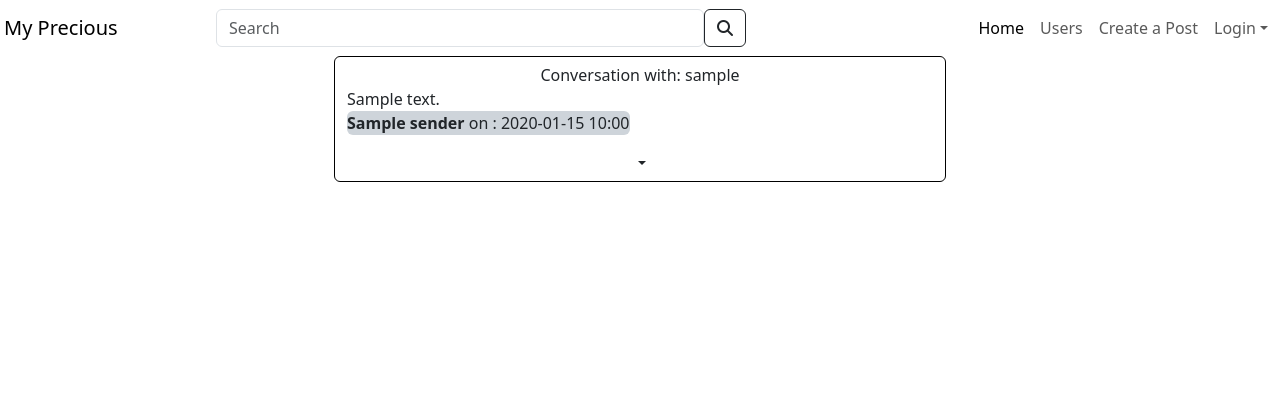
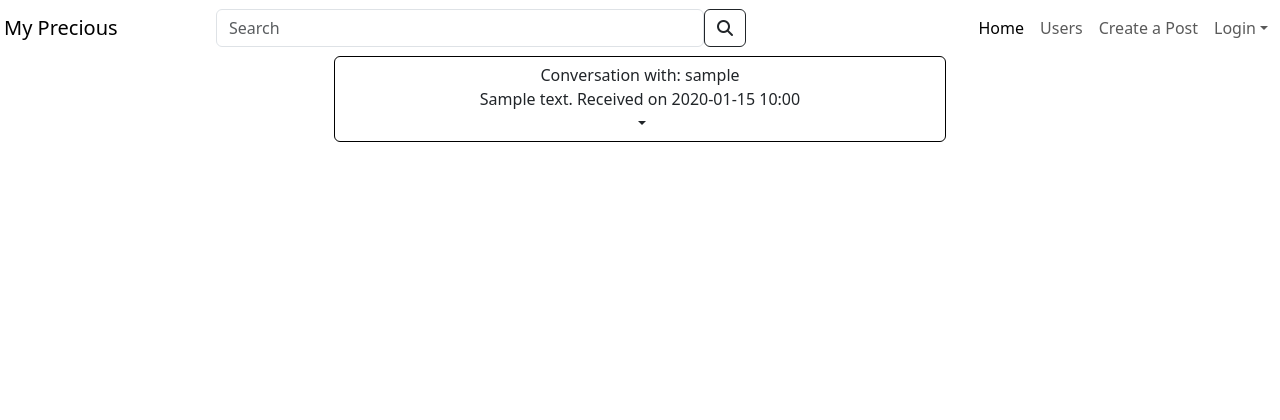
Before and after one commit to Tomosius/My_Precious, a Django app: template conversations/templates/conversations_list.html in a window 1280 px wide. Shown: the top 420 px of the page. Run offline with Django 5.2, Linux system fonts and the light colour scheme; the template is opened without the code that fills it: most values are stand-ins (such as "Sample title", 1, 10 or a date in 2020); some libraries are stand-ins or nearby versions.

Commit message:
fixed mistakes with HTML validation

```diff
--- a/conversations/templates/conversations_list.html
+++ b/conversations/templates/conversations_list.html
@@ -6,40 +6,40 @@
 			<div class="dropdown mx-auto col-12 col-sm-10 col-md-8 col-xl-6">
 				<!-- Main button for showing conversation participant -->
 				<button id="drop-down-3-messages-button-{{ conversation.id }}"
-				        class="w-100 text-break text-wrap btn border border-black dropdown-toggle" type="button"
+                        class="mw-100 w-100 text-break text-wrap btn border border-black dropdown-toggle" type="button"
                         data-bs-toggle="dropdown" data-target="#message-preview-{{ conversation.id }}"
-				        aria-expanded="false" aria-label="Drop Down button
-				        with Username and 3 messages preview">
+                        aria-expanded="false" aria-label="Drop Down button with Username and 3 messages preview">
                     Conversation with:
                     {% for participant in conversation.participants.all %}
                         {% if participant != request.user %}{{ participant.username }}{% endif %}
-					{% endfor %}
-					<!-- Div for message preview, placed outside the button but within the dropdown -->
-					<div id="message-preview-{{ conversation.id }}" class="message-preview">
+                    {% endfor %}<br>
+                    <span id="message-preview-{{ conversation.id }}" class="message-preview">
                         {% for message in conversation.last_three_messages %}
+	                        {% if message.sender == request.user %}
+                            <span class="sent message-container">
+	                            <span class="message-time">
+                                    {% if message.sender == request.user %}Sent{% else %}Received{% endif %} on {{ message.created_at|date:"Y-m-d H:i" }}
+                                </span>
+                                <span class="message-text">{{ message.text }}</span>
 
-							{% if message.sender == request.user %}
-								<div class="text-end">
-									<p class="mb-0">{{ message.text }}</p>
-									<p class="mt-0 d-inline-block bg-success-subtle rounded w-auto">Sent
-										on " {{ message.created_at|date:"Y-m-d H:i" }}</p>
-								</div>
+                            </span><br>
 	                        {% else %}
-								<div class="text-start">
-									<p class="mb-0">{{ message.text }}</p>
-									<p class="mt-0 d-inline-block bg-dark-subtle rounded w-auto">
-										<strong>{{ message.sender }} </strong>
-										on : {{ message.created_at|date:"Y-m-d H:i" }}
-									</p>
-								</div>
+	                        <span class="received message-container">
+		                        <span class="message-text">{{ message.text }}</span>
+                                <span class="message-time">
+                                    {% if message.sender == request.user %}Sent{% else %}Received{% endif %} on {{ message.created_at|date:"Y-m-d H:i" }}
+                                </span>
+
+
+                            </span><br>
 	                        {% endif %}
                         {% endfor %}
-					</div>
+                    </span>
                 </button>
 
 				<!-- Dropdown to display all messages -->
-				<ul class="dropdown-menu mx-auto col-12 col-sm-10 col-md-8 col-xl-6">
-					<li class="w-100 overflow-y-scroll inline d-inline-block" style="max-height: 70vh;">
+				<ul class="dropdown-menu mx-auto mw-100 w-100">
+					<li class="mw-100 w-100 mx-auto overflow-y-scroll inline d-inline-block" style="max-height: 70vh;">
 						{% for message in conversation.messages.all %}
 
 							{% if message.sender == request.user %}
@@ -66,7 +66,7 @@
 								<div class="mb-3">
 									<label>
 										<textarea name="text" placeholder="Write your message here..."
-										          class="form-control"></textarea>
+										          class="form-control w-100 "></textarea>
 									</label>
 								</div>
 								<button type="submit" class="btn btn-primary"
--- a/posts/views.py
+++ b/posts/views.py
@@ -96,7 +96,7 @@ def generic_search(model, search_query):
     return results
 
 
-ITEMS_PER_PAGE_OPTIONS = [3, 5, 10, 20, 50]  # to see how pagination works,
+ITEMS_PER_PAGE_OPTIONS = [5, 10, 20, 50]  # to see how pagination works,
 
 
 # just add 2 items per page.
--- a/users/templates/user_profile.html
+++ b/users/templates/user_profile.html
@@ -7,10 +7,10 @@
 	  <!-- Mobile View Tabs -->
   <ul class="nav nav-tabs d-sm-none" id="myTab" role="tablist">
     <li class="nav-item col-6" role="presentation">
-      <button class="nav-link active mx-auto" id="left-tab" data-bs-toggle="tab" href="#left" role="tab" aria-controls="left" aria-selected="true">User Profile</button>
+      <a class="nav-link active mx-auto" id="left-tab" data-bs-toggle="tab" href="#left" role="tab" aria-controls="left" aria-selected="true">User Profile</a>
     </li>
     <li class="nav-item col-6" role="presentation">
-      <button class="nav-link mx-auto" id="right-tab" data-bs-toggle="tab" href="#right" role="tab" aria-controls="right" aria-selected="false">Posts</button>
+      <a class="nav-link mx-auto" id="right-tab" data-bs-toggle="tab" href="#right" role="tab" aria-controls="right" aria-selected="false">Posts</a>
     </li>
   </ul>
 
```
Also changed, not shown: conversations/templates/message_button.html (+12 -9 lines), posts/templates/post_details.html (+2 -15 lines), 1 other file. Lines whose indentation alone changed are shown as unchanged.
